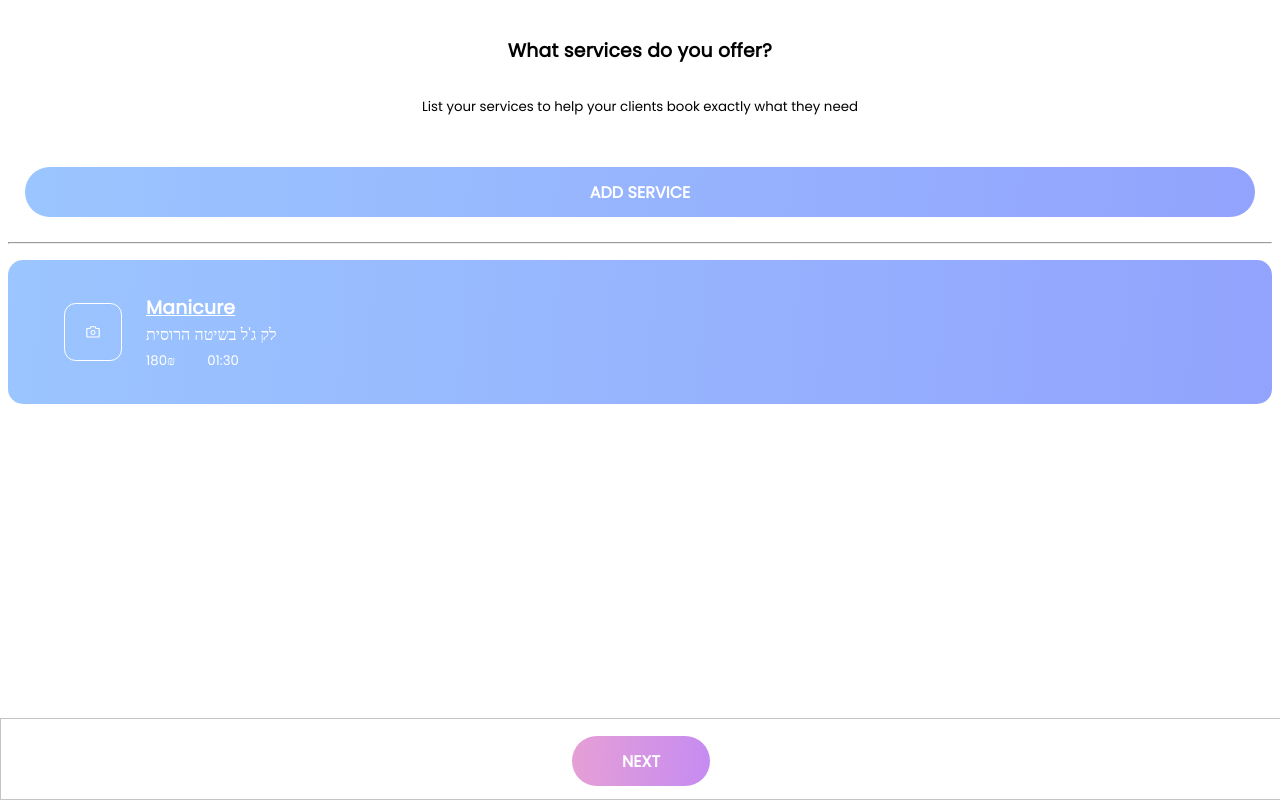
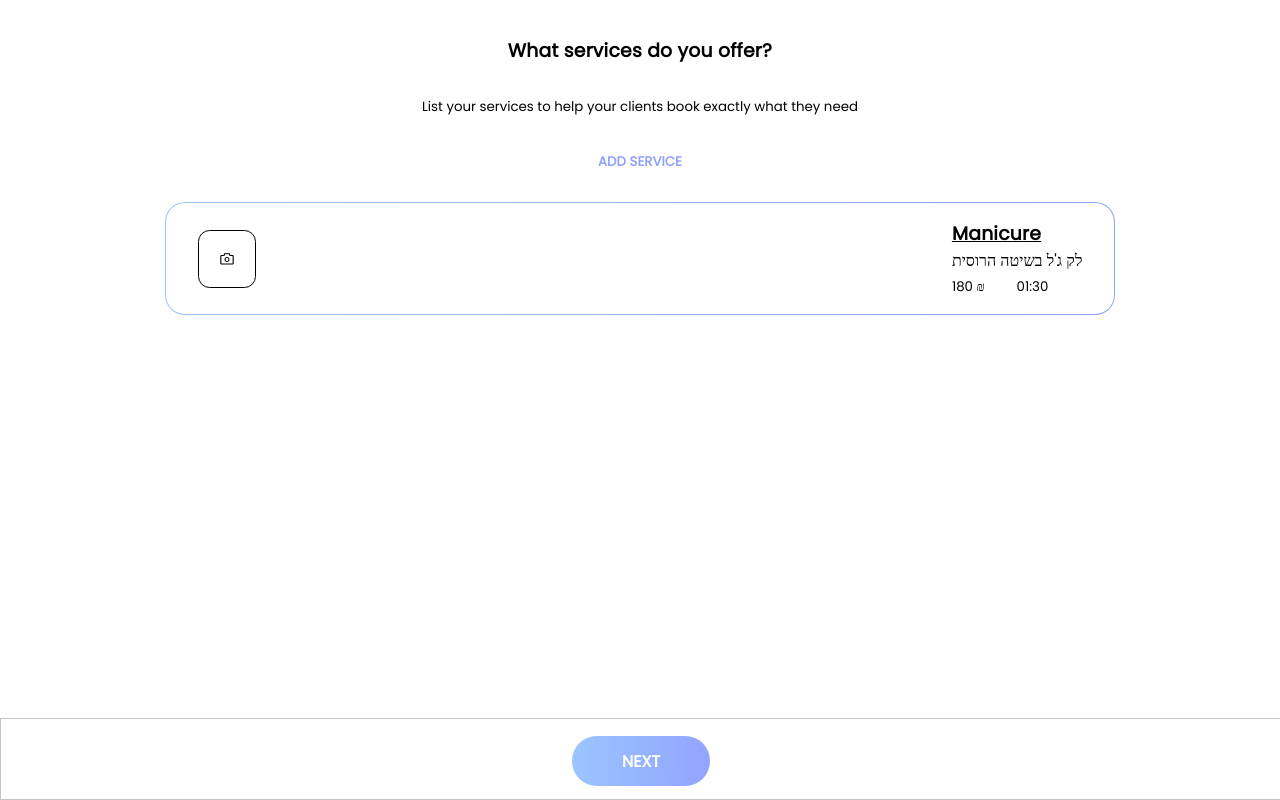
Before and after one commit to Eytan3000/appointment_client, a React (Vite) app: page /add-services in a window 1280 px wide. Built offline with nearby package versions, Linux system fonts and the light colour scheme.

Commit message:
before integrating fullCalendar

```diff
--- a/package.json
+++ b/package.json
@@ -10,6 +10,7 @@
     "preview": "vite preview"
   },
   "dependencies": {
+    "@aldabil/react-scheduler": "^2.7.24",
     "@emotion/react": "^11.11.1",
     "@emotion/styled": "^11.11.0",
     "@mui/joy": "^5.0.0-beta.9",
--- a/src/components/calendar/MainCalendar.tsx
+++ b/src/components/calendar/MainCalendar.tsx
@@ -1,3 +1,31 @@
+import { Scheduler } from '@aldabil/react-scheduler';
+
+const events = [
+  {
+    event_id: 1,
+    title: 'Event 1',
+    start: new Date('2023/10/8 09:30'),
+    end: new Date('8023/10/8 10:30'),
+    description: 'A meeting with the team.',
+    color: '#008000',
+  },
+  {
+    event_id: 2,
+    title: 'Event 2',
+    start: new Date('2023/10/10 10:00'),
+    end: new Date('2023/10/10 11:00'),
+  },
+];
+
 export default function MainCalendar() {
-  return <div>MainCalendar</div>;
+  return <Scheduler view="week" events={events} week={{
+    // weekDays: [0, 1, 2, 3, 4, 5],
+    weekStartOn: 0,
+    startHour: 9,
+    endHour: 17,
+    step: 15,
+    // cellRenderer?:(props: CellProps) => JSX.Element,
+    navigation: true,
+    disableGoToDay: false
+    }}/>;
 }
--- a/src/components/registration/addServices/AddServices.tsx
+++ b/src/components/registration/addServices/AddServices.tsx
@@ -6,7 +6,15 @@ import {
 } from '../../../StyledComponents';
 import './addServices.css';
 import { useNavigate } from 'react-router-dom';
-import { theme } from '../../../theme/theme';
+//-------------------------------------------
+const price = '180';
+const serviceTitle = 'Manicure';
+const time = '01:30';
+const description = `לק ג'ל בשיטה הרוסית`;
+const image = (
+  <AiOutlineCamera style={{}} className="service-card-camera-icon" />
+);
+//-------------------------------------------
 
 export default function AddServices() {
   const navigate = useNavigate();
@@ -21,6 +29,12 @@ export default function AddServices() {
   }
   return (
     <>
+      {/* <div
+        style={{
+          // display: 'flex',
+          // justifyContent: 'column',
+          // alignItems: 'center',
+        }}> */}
       <div className="add-services-container">
         <h3 className="what-services-title">What services do you offer?</h3>
         <p className="what-services-paragraph">
@@ -33,55 +47,63 @@ export default function AddServices() {
           onClick={handleAddService}
           type="submit"
           className="styled-button"
-          variant="full">
-          Add Service
+          variant="secondary">
+          <small>Add Service</small>
         </StyledButton>
-      </div>
-      <hr />
 
-      {/* Service Card */}
-      <div
-        className="service-card"
-        style={{
-          background: theme.colors.primary,
-        }}>
-        <AiOutlineCamera style={{}} className="service-card-camera-icon" />
+        {/* <hr /> */}
 
+        {/* Card */}
         <div
           onClick={handleEditService}
           style={{
-            marginLeft: '3vh',
+            display: 'flex',
+            justifyContent: 'space-between',
+            alignItems: 'center',
+            textAlign: 'start',
+            padding: '1em 2em',
+            border: '1px solid transparent',
+            borderRadius: '20px',
+            backgroundImage:
+              'linear-gradient(white, white), linear-gradient(274deg, #92a3fd 0%, #9dceff 124.45%)',
+            backgroundOrigin: 'border-box',
+            backgroundClip: 'padding-box, border-box',
+            width: '70%',
           }}>
-          <StyledH3
-            style={{ color: '#fff', margin: 0, textDecoration: 'underline' }}>
-            Manicure
+          {image}
+
+          <div>
+            <StyledH3 style={{ margin: 0, textDecoration: 'underline' }}>
+              {serviceTitle}
             </StyledH3>
-          <StyledSmallP style={{ color: '#fff', margin: 0 }}>
-            לק ג'ל בשיטה הרוסית
-          </StyledSmallP>
+            <StyledSmallP style={{ margin: 0 }}>{description}</StyledSmallP>
             <div
               style={{
                 display: 'flex',
                 gap: '2em',
               }}>
-            <StyledSmallP style={{ color: '#fff', margin: 0 }}>
-              <small>180₪</small>
+              <StyledSmallP style={{ margin: 0 }}>
+                <small>{price + ' ₪'}</small>
               </StyledSmallP>
-            <StyledSmallP style={{ color: '#fff', margin: 0 }}>
-              <small>01:30</small>
+              <StyledSmallP style={{ margin: 0 }}>
+                <small>{time}</small>
               </StyledSmallP>
             </div>
           </div>
         </div>
 
+        {/* ------------ */}
+
         <div className="floating-stripe">
           <StyledButton
             onClick={handleNext}
-          variant="full-secondary"
+            variant="full"
             style={{ paddingInline: 50 }}>
             Next
           </StyledButton>
         </div>
+      </div>
+      {/* </div> */}
     </>
   );
 }
--- a/src/components/registration/addServices/addServices.css
+++ b/src/components/registration/addServices/addServices.css
@@ -2,6 +2,7 @@
   display: flex;
   flex-direction: column;
   text-align: center;
+  align-items: center;
 }
 
 .what-services-title {
@@ -11,7 +12,7 @@
   letter-spacing: 0.25px;
 }
 .what-services-paragraph {
-  margin: 0px 16px 32px 16px;
+  margin: 0px 16px 0px 16px;
   font-family: Poppins;
   font-weight: 100;
 }
@@ -28,9 +29,10 @@
   padding: 20px;
   border-radius: 20%;
   border: 1px solid;
-  color: #fff;
-  margin-left: 7vh;
+  /* color: #fff; */
+  /* margin-left: 7vh; */
 }
+
 
 
 
--- a/src/components/registration/workHours/AdvancedWorkHours.tsx
+++ b/src/components/registration/workHours/AdvancedWorkHoursCard.tsx
@@ -1,7 +1,7 @@
 import { Checkbox } from '@mui/joy';
 import { StyledH3, StyledSmallP } from '../../../StyledComponents';
 
-export default function AdvancedWorkHours({
+export default function AdvancedWorkHoursCard({
   day,
   checked,
 }: {
--- a/src/components/registration/workHours/WorkHours.tsx
+++ b/src/components/registration/workHours/WorkHours.tsx
@@ -43,7 +43,7 @@ export default function WorkHours() {
         <div className="days-checkboxes">
           {weekDays.map(({ day, checked }) => {
             return (
-              <div>
+              <div className='workdays-checkbox-container'>
                 <StyledSmallP style={{ marginBottom: '4px' }}>
                   {day[0].toUpperCase()}
                 </StyledSmallP>
--- a/src/components/registration/workHours/WorkHoursAdvanced.tsx
+++ b/src/components/registration/workHours/WorkHoursAdvanced.tsx
@@ -1,6 +1,6 @@
 import { StyledButton } from '../../../StyledComponents';
 import './workHours.css';
-import AdvancedWorkHours from './AdvancedWorkHours';
+import AdvancedWorkHoursCard from './AdvancedWorkHoursCard';
 import { useNavigate } from 'react-router-dom';
 
 export default function WorkHoursAdvanced() {
@@ -10,19 +10,33 @@ export default function WorkHoursAdvanced() {
   }
   return (
     <>
-      <AdvancedWorkHours day="Sunday" checked={true} />
-      <AdvancedWorkHours day="Monday" checked={true} />
-      <AdvancedWorkHours day="Tuesday" checked={true} />
-      <AdvancedWorkHours day="Wednesday" checked={true} />
-      <AdvancedWorkHours day="Thursday" checked={true} />
-      <AdvancedWorkHours day="Friday" checked={false} />
-      <AdvancedWorkHours day="Saturday" checked={false} />
-      <div style={{ display: 'flex', justifyContent: 'center' }}>
+      <AdvancedWorkHoursCard day="Sunday" checked={true} />
+      <AdvancedWorkHoursCard day="Monday" checked={true} />
+      <AdvancedWorkHoursCard day="Tuesday" checked={true} />
+      <AdvancedWorkHoursCard day="Wednesday" checked={true} />
+      <AdvancedWorkHoursCard day="Thursday" checked={true} />
+      <AdvancedWorkHoursCard day="Friday" checked={false} />
+      <AdvancedWorkHoursCard day="Saturday" checked={false} />
+
+      <div style={{ height: '5em' }}></div>
+
+      <div
+        style={{
+          display: 'flex',
+          justifyContent: 'center',
+          backgroundColor: '#fff',
+          border: '1px solid #c4c4c4',
+          height: '5rem',
+          position: 'fixed',
+          bottom: 0,
+          left: 0,
+          width: '100%',
+        }}>
         <StyledButton
-          variant={'full'}
-          style={{ width: '15em', marginBottom: '7em' }}
-          onClick={handleOk}>
-          OK
+          onClick={handleOk}
+          variant="full"
+          style={{ paddingInline: 50 }}>
+          Ok
         </StyledButton>
       </div>
     </>
--- a/src/components/registration/workHours/workHours.css
+++ b/src/components/registration/workHours/workHours.css
@@ -29,7 +29,7 @@
 .workhours-button-container {
   display: flex;
   flex-direction: column;
-  gap: calc(100vh - 38em);
+  gap: calc(100vh - 35em);
 }
 
 .workhours-time-input {
```
Also changed, not shown: 1 other file (tests, documents, lock files or other folders). Lines whose indentation alone changed are shown as unchanged.
